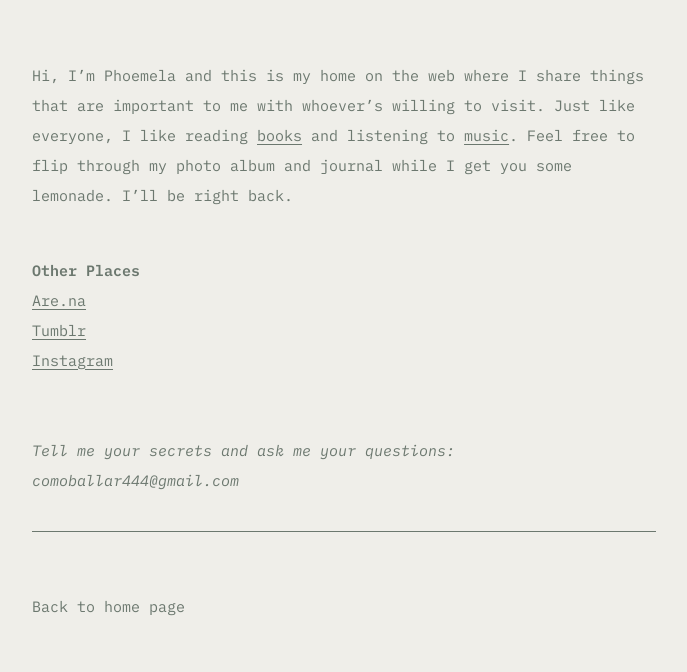
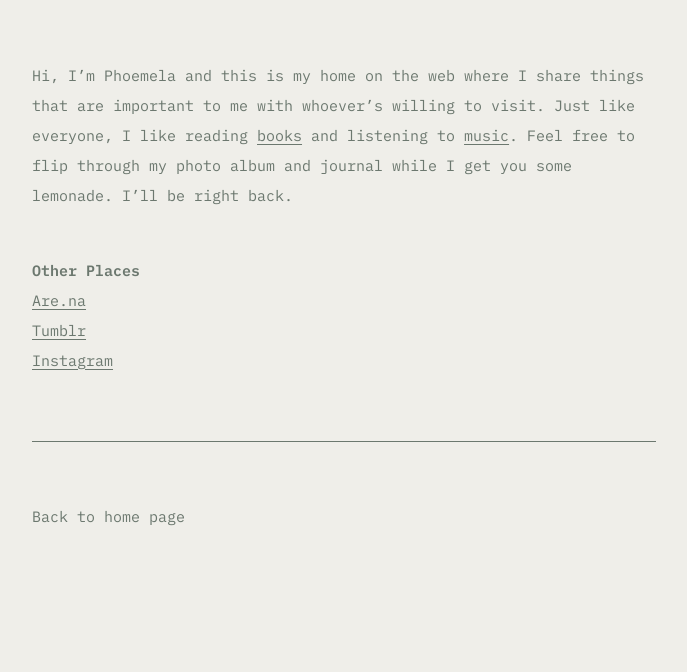
Before and after one commit to comballar/comballar.github.io, a Jekyll site: the page built from about.md, in a window 1280 px wide. Shown: the part 1038-1710 px from the top of the page, without its empty margins (88-775 px from the left). Built offline with Jekyll 4.4.1, drawn with Linux system fonts in a browser that asks for light colours; after the commit the page ends 1620 px from its top, so only the background shows below that.

Commit message:
Update about.md

```diff
--- a/about.md
+++ b/about.md
@@ -16,5 +16,3 @@ permalink: /about/
 <br><a href="https://comballar.tumblr.com/" target="_blank">Tumblr</a>
 <br><a href="https://www.instagram.com/com.ballar/" target="_blank">Instagram</a>
 <br><br>
-<br><i>Tell me your secrets and ask me your questions:</i>
-<br><i>comoballar444@gmail.com</i>
```
